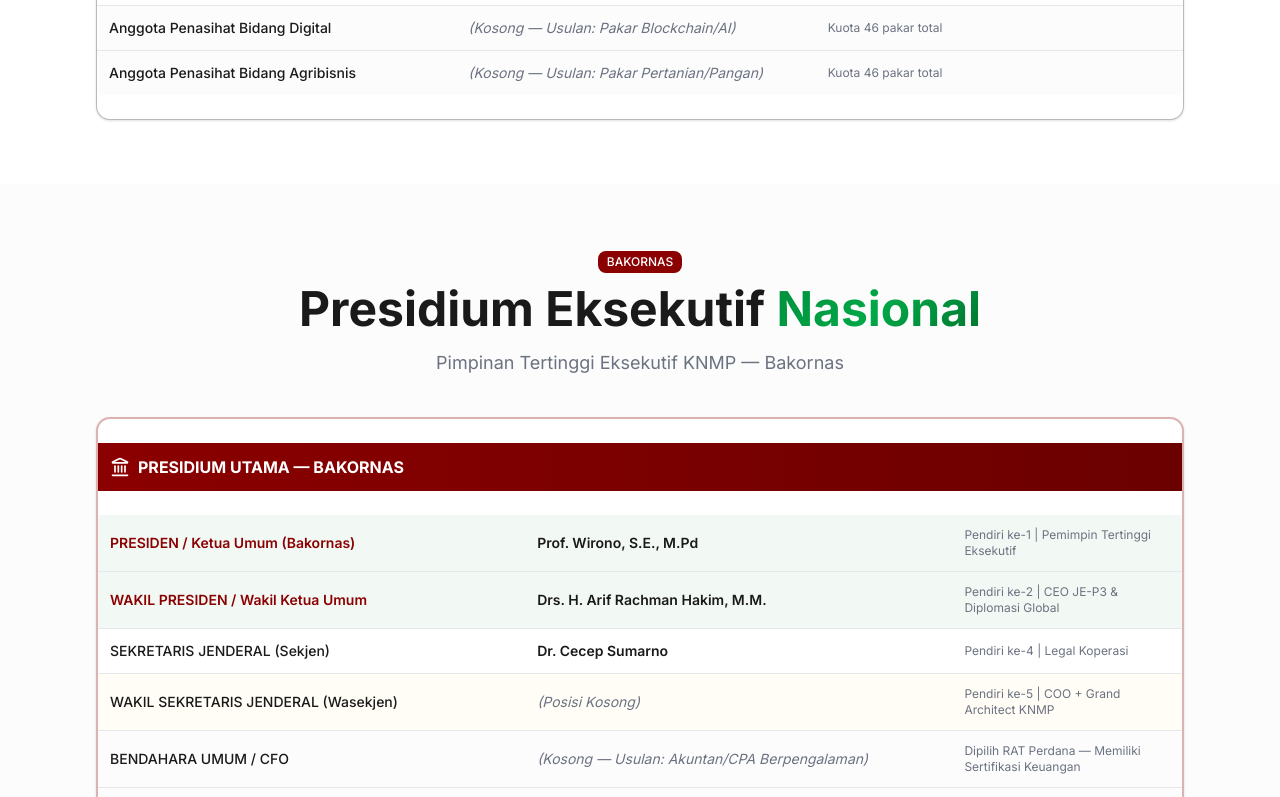
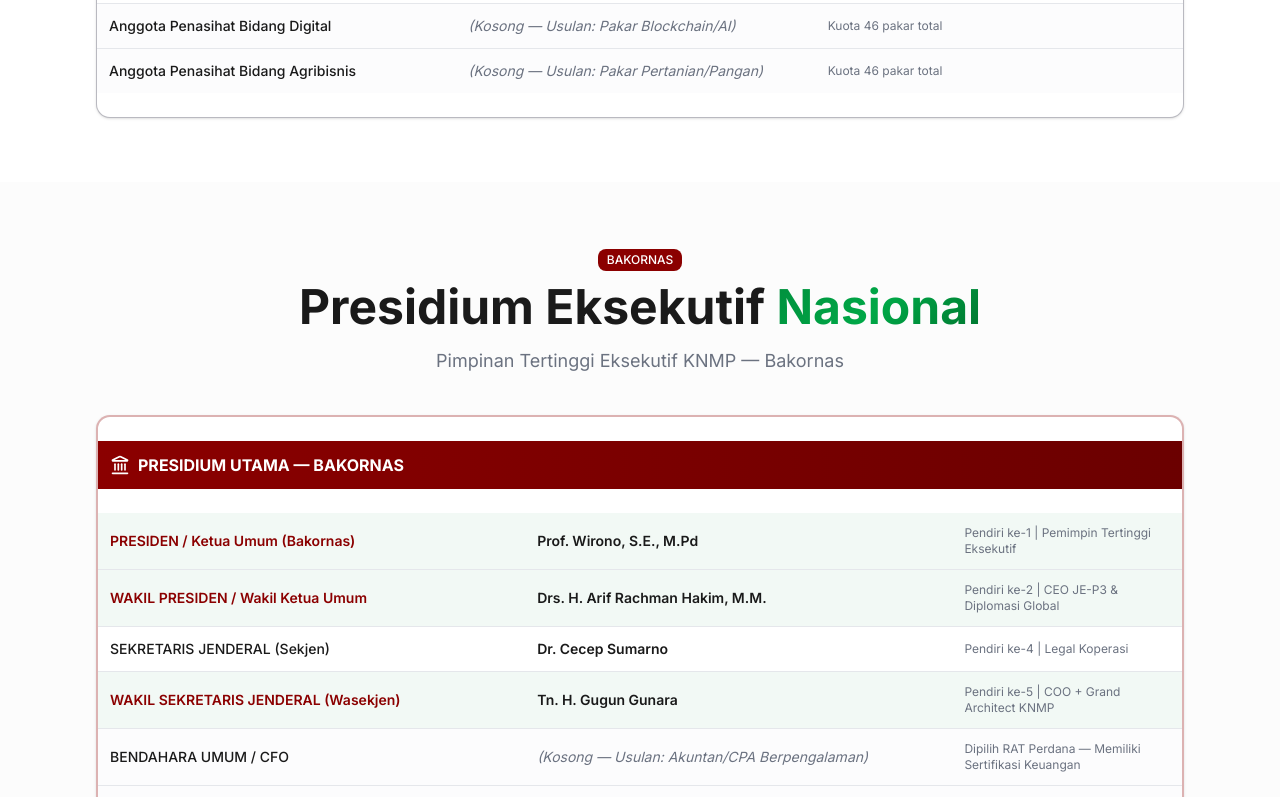
Before and after one commit to prabudanling/knmp, a Next.js app: page /struktur-organisasi in a window 1280 px wide. Shown: the part 4065-4862 px from the top of the page. Built offline with nearby package versions, Linux system fonts and the light colour scheme.

Commit message:
Update page.tsx gugun gunara

```diff
--- a/src/app/struktur-organisasi/page.tsx
+++ b/src/app/struktur-organisasi/page.tsx
@@ -130,10 +130,9 @@
   },
   {
     no: 5,
-    nama: '', // DIKOSONGKAN
+    nama: 'Tn. H. Gugun Gunara, S. E',
     jabatan: 'Wakil Sekretaris Jenderal (Wasekjen) + Ketua Bidang Holding Trading Ekosistem + Grand Architect',
     peran: 'COO, Arsitek Strategi & Ekosistem Digital KNMP | Chief Strategy & Innovation Officer',
-    kosong: true,
   },
   {
     no: 6,
@@ -190,7 +189,7 @@
   { jabatan: 'PRESIDEN / Ketua Umum (Bakornas)', nama: 'Prof. Wirono, S.E., M.Pd', keterangan: 'Pendiri ke-1 | Pemimpin Tertinggi Eksekutif', status: 'terisi', highlight: true },
   { jabatan: 'WAKIL PRESIDEN / Wakil Ketua Umum', nama: 'Drs. H. Arif Rachman Hakim, M.M.', keterangan: 'Pendiri ke-2 | CEO JE-P3 & Diplomasi Global', status: 'terisi', highlight: true },
   { jabatan: 'SEKRETARIS JENDERAL (Sekjen)', nama: 'Dr. Cecep Sumarno', keterangan: 'Pendiri ke-4 | Legal Koperasi', status: 'terisi' },
-  { jabatan: 'WAKIL SEKRETARIS JENDERAL (Wasekjen)', nama: '', keterangan: 'Pendiri ke-5 | COO + Grand Architect KNMP', status: 'kosong', kosong: true },
+  { jabatan: 'WAKIL SEKRETARIS JENDERAL (Wasekjen)', nama: 'Tn. H. Gugun Gunara', keterangan: 'Pendiri ke-5 | COO + Grand Architect KNMP', status: 'terisi', highlight: true },
   { jabatan: 'BENDAHARA UMUM / CFO', nama: '(Kosong — Usulan: Akuntan/CPA Berpengalaman)', keterangan: 'Dipilih RAT Perdana — Memiliki Sertifikasi Keuangan', status: 'kosong' },
   { jabatan: 'WAKIL BENDAHARA UMUM 1', nama: '(Kosong — Usulan: Ahli Keuangan Koperasi)', keterangan: 'Bidang Anggaran & Simpanan', status: 'kosong' },
   { jabatan: 'WAKIL BENDAHARA UMUM 2', nama: '(Kosong — Usulan: Ahli Pajak/Tax Specialist)', keterangan: 'Bidang Pajak & Kepatuhan Fiskal', status: 'kosong' },
@@ -208,7 +207,7 @@
   { no: 7, bidang: 'Bidang Investasi & ESG', ketua: '(Kosong — Usulan: Ahli Investasi/CFA)', sekretaris: '(Kosong)', catatan: 'ESG, Green Bond, Impact Investing', status: 'kosong' },
   { no: 8, bidang: 'Bidang Bisnis Kemitraan & UMKM', ketua: 'Ongky Putra', sekretaris: '(Kosong — Usulan: Ahli Kewirausahaan)', catatan: 'Ekosistem Mitra & UMKM Desa', status: 'terisi' },
   { no: 9, bidang: 'Bidang Digital & Teknologi', ketua: 'M. Sidik', sekretaris: '(Kosong — Usulan: Software Engineer/DevOps)', catatan: 'kopnusa.id | Blockchain | AI | IoT', status: 'terisi' },
-  { no: 10, bidang: 'Bidang Holding Trading Ekosistem', ketua: '', sekretaris: 'Cecep Abdul Jabbar', catatan: 'Pendiri ke-5 | Grand Architect | Holding Strategis', status: 'terisi', kosong: true },
+  { no: 10, bidang: 'Bidang Holding Trading Ekosistem', ketua: 'Tn. H. Gugun Gunara, S. E', sekretaris: 'Cecep Abdul Jabbar', catatan: 'Pendiri ke-5 | Grand Architect | Holding Strategis', status: 'terisi' },
   { no: 11, bidang: 'Bidang Wisata, Umroh & Haji', ketua: 'Dr. Cecep Sumarno', sekretaris: '(Kosong — Usulan: Ahli Bisnis Haji/Umroh)', catatan: 'Pendiri ke-4 | Sekjen merangkap Bid. 11', status: 'terisi' },
   { no: 12, bidang: 'Bidang Hukum & Advokasi', ketua: '(Kosong — Usulan: Advokat/Pakar Hukum Koperasi)', sekretaris: '(Kosong — Usulan: Konsultan Hukum/Notaris)', catatan: 'Legal, Compliance, Advokasi Anggota', status: 'kosong' },
   { no: 13, bidang: 'Bidang Pengembangan SDM & Diklat', ketua: '(Kosong — Usulan: Prof./Pakar Pendidikan Koperasi)', sekretaris: '(Kosong — Usulan: Trainer/HRD Bersertifikat)', catatan: 'JE-P3 Academy | Kader KNMP Nasional', status: 'kosong' },
```
